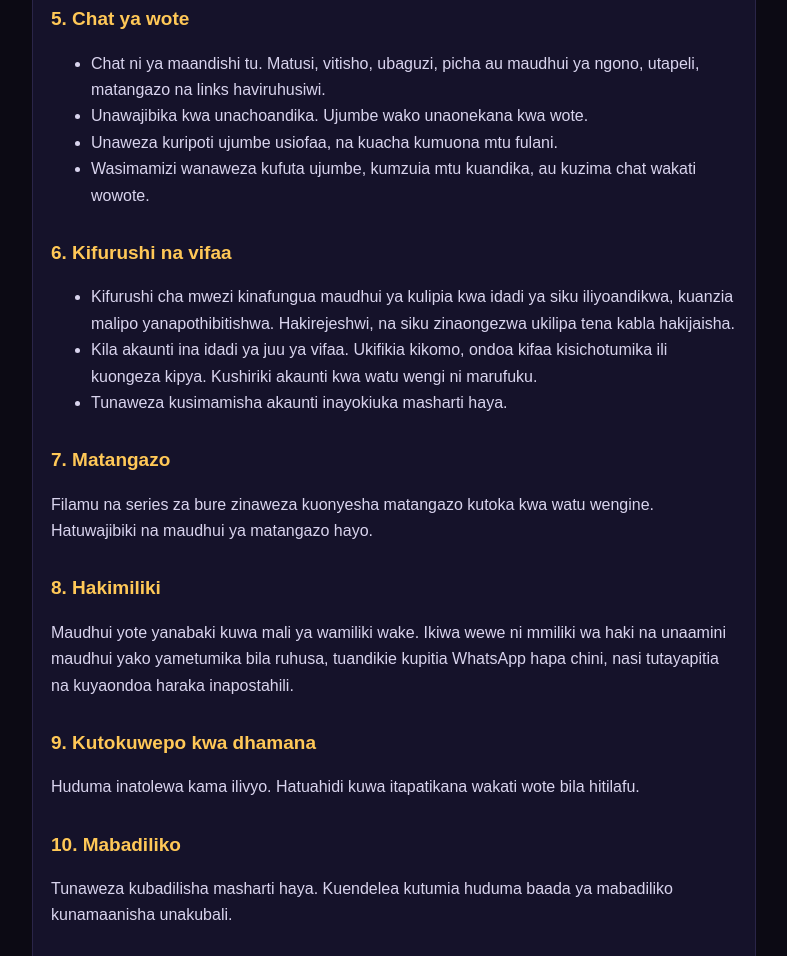
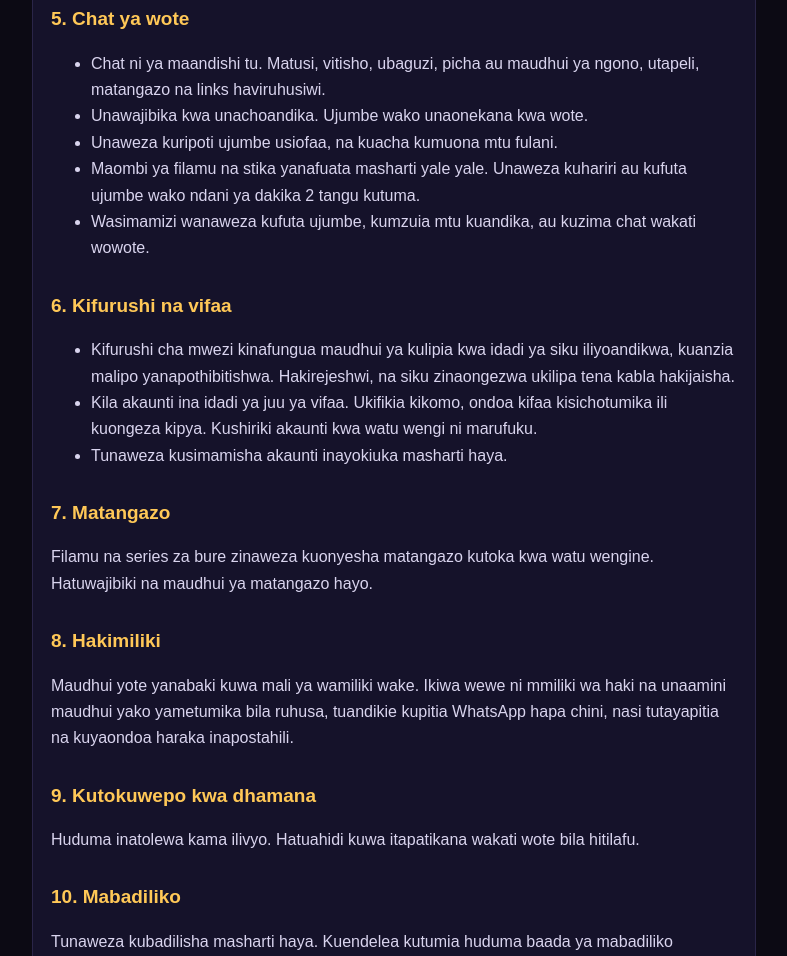
Before and after one commit to Pros0675/Pros0675.github.io, a plain HTML site: page terms.html in a window 1280 px wide. Shown: the part 863-1819 px from the top of the page, without its empty margins (246-1033 px from the left). Drawn offline with Linux system fonts and the light colour scheme.

Commit message:
Update terms.html

```diff
--- a/terms.html
+++ b/terms.html
@@ -60,6 +60,7 @@ footer{margin-top:34px;text-align:center;color:var(--muted);font-size:13px}
   <li>Chat ni ya maandishi tu. Matusi, vitisho, ubaguzi, picha au maudhui ya ngono, utapeli, matangazo na links haviruhusiwi.</li>
   <li>Unawajibika kwa unachoandika. Ujumbe wako unaonekana kwa wote.</li>
   <li>Unaweza kuripoti ujumbe usiofaa, na kuacha kumuona mtu fulani.</li>
+  <li>Maombi ya filamu na stika yanafuata masharti yale yale. Unaweza kuhariri au kufuta ujumbe wako ndani ya dakika 2 tangu kutuma.</li>
   <li>Wasimamizi wanaweza kufuta ujumbe, kumzuia mtu kuandika, au kuzima chat wakati wowote.</li>
 </ul>
 
```
